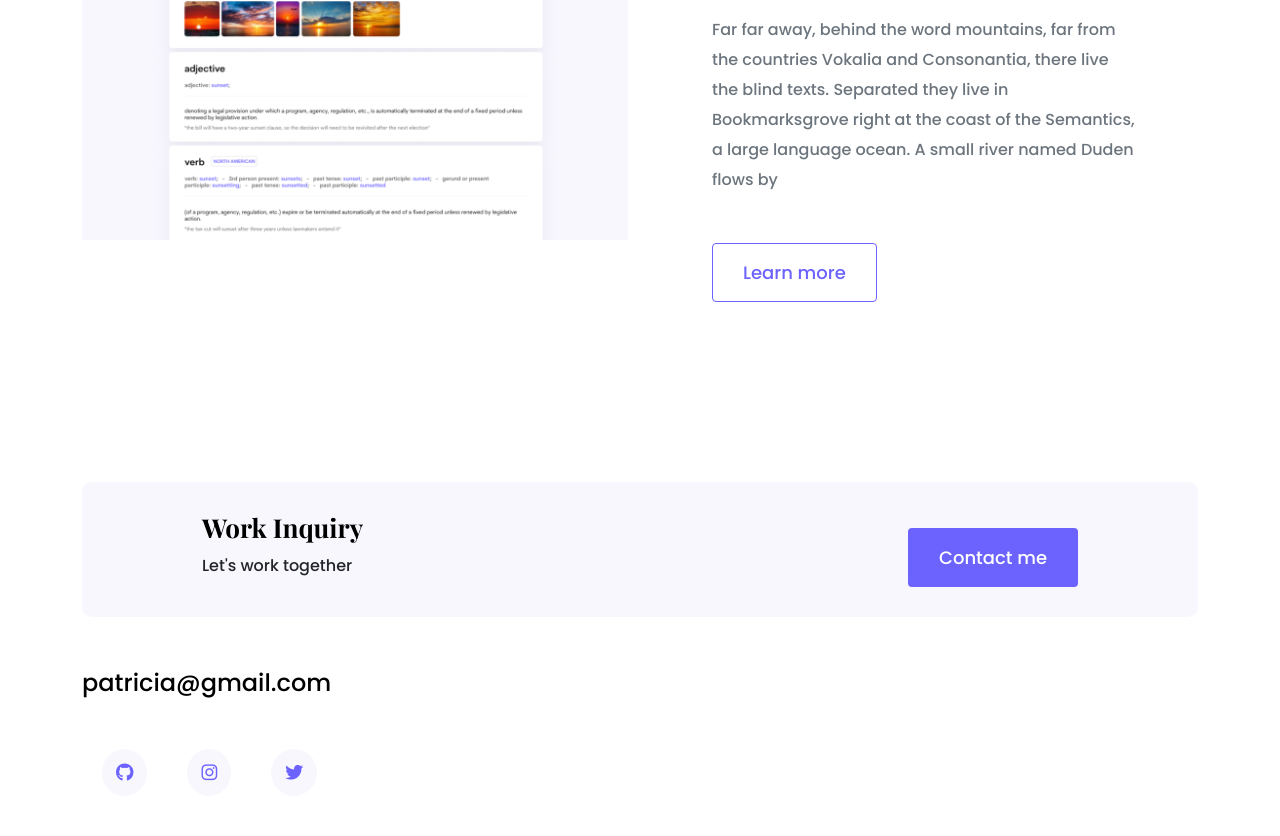
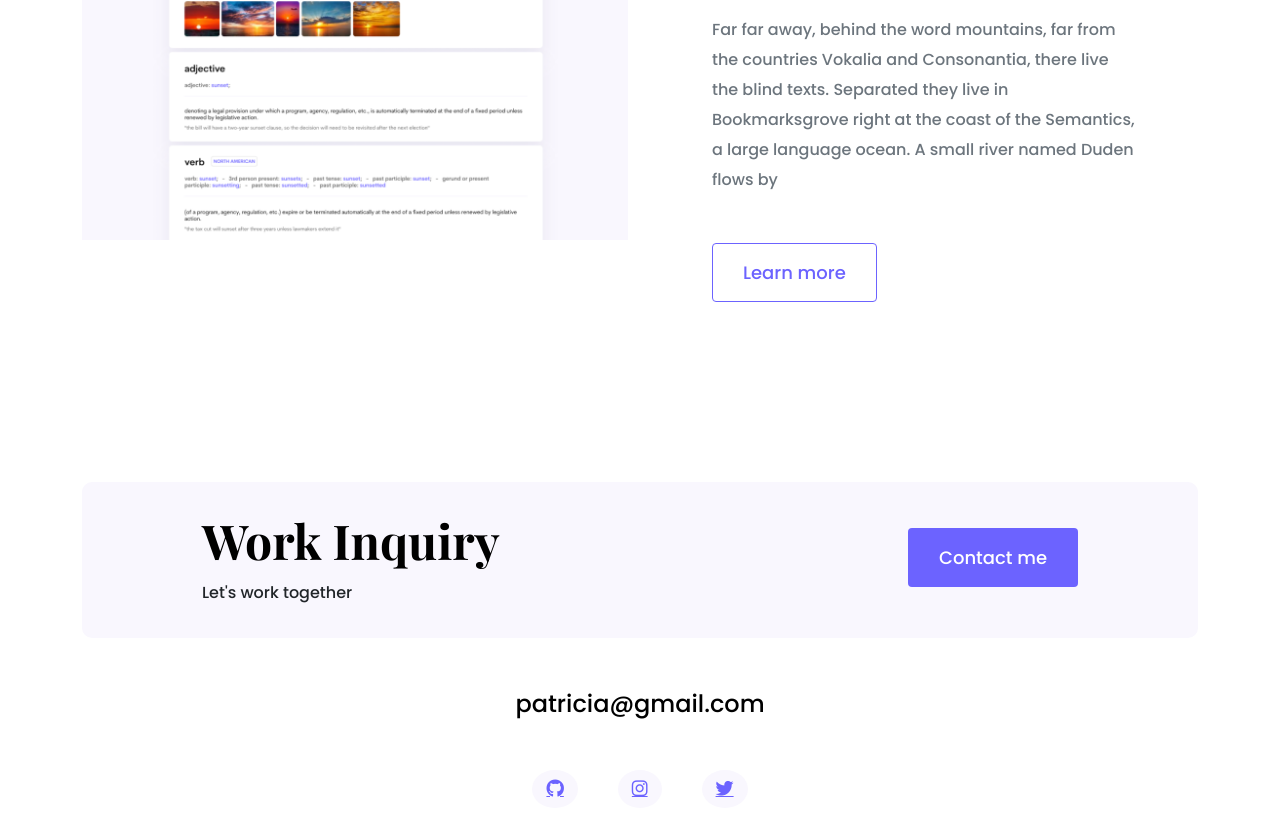
Before and after one commit to Borkabori/Portfolio_2, a website: page index.html in a window 1280 px wide. Shown: the part 2559-3395 px from the top of the page. Drawn offline with nearby package versions, Linux system fonts and the light colour scheme.

Commit message:
Footer_3

```diff
--- a/index.html
+++ b/index.html
@@ -168,25 +168,22 @@
             <p class="text-mutad">Let's work together</p>
           </div>
           <div>
-            <a href="#" class="btn btn-branding mt-3">Contact me</a>
+            <a href="contact.html" class="btn btn-branding mt-3">Contact me</a>
           </div>
         </div>
-        <div class="d-flex juststify-content-center mb-5">
-          <a
-            href="mailto:patricia@gmail.com"
-            target="blank"
-            class="email-link juststify-content-center"
+        <div class="mb-5">
+          <a href="mailto:patricia@gmail.com" target="blank" class="email-link"
             >patricia@gmail.com
           </a>
         </div>
-        <div class="social-links d-flex juststify-content-center">
-          <a href="https://www.github.com/patricia">
+        <div class="social-links d-flex justify-content-center">
+          <a href="https://www.github.com/patricia" target="blank">
             <i class="fab fa-github"></i>
           </a>
-          <a href="https://www.instagram.com/patricia">
+          <a href="https://www.instagram.com/patricia" target="blank">
             <i class="fab fa-instagram"></i>
           </a>
-          <a href="https://www.twitter.com/patricia">
+          <a href="https://www.twitter.com/patricia" target="blank">
             <i class="fab fa-twitter"></i>
           </a>
         </div>
--- a/styles/portfolio.css
+++ b/styles/portfolio.css
@@ -30,7 +30,7 @@ h2 {
 }
 
 h4 {
-  font-size: 26px;
+  font-size: 48px;
 }
 
 p {
@@ -178,6 +178,8 @@ footer .email-link {
   text-decoration: none;
   color: black;
   font-size: 24px;
+  display: flex;
+  justify-content: center;
 }
 
 footer .email-link:hover {
@@ -192,6 +194,8 @@ footer .social-links a {
   border-radius: 50%;
   font-size: 18px;
   transition: all 10ms ease-in-out;
+  display: flex;
+  justify-content: center;
 }
 
 @media (max-width: 992px) {
@@ -202,6 +206,10 @@ footer .social-links a {
 
   h2 {
     font-size: 44px;
+  }
+
+  h4 {
+    font-size: 26px;
   }
 
   .hero {
```
